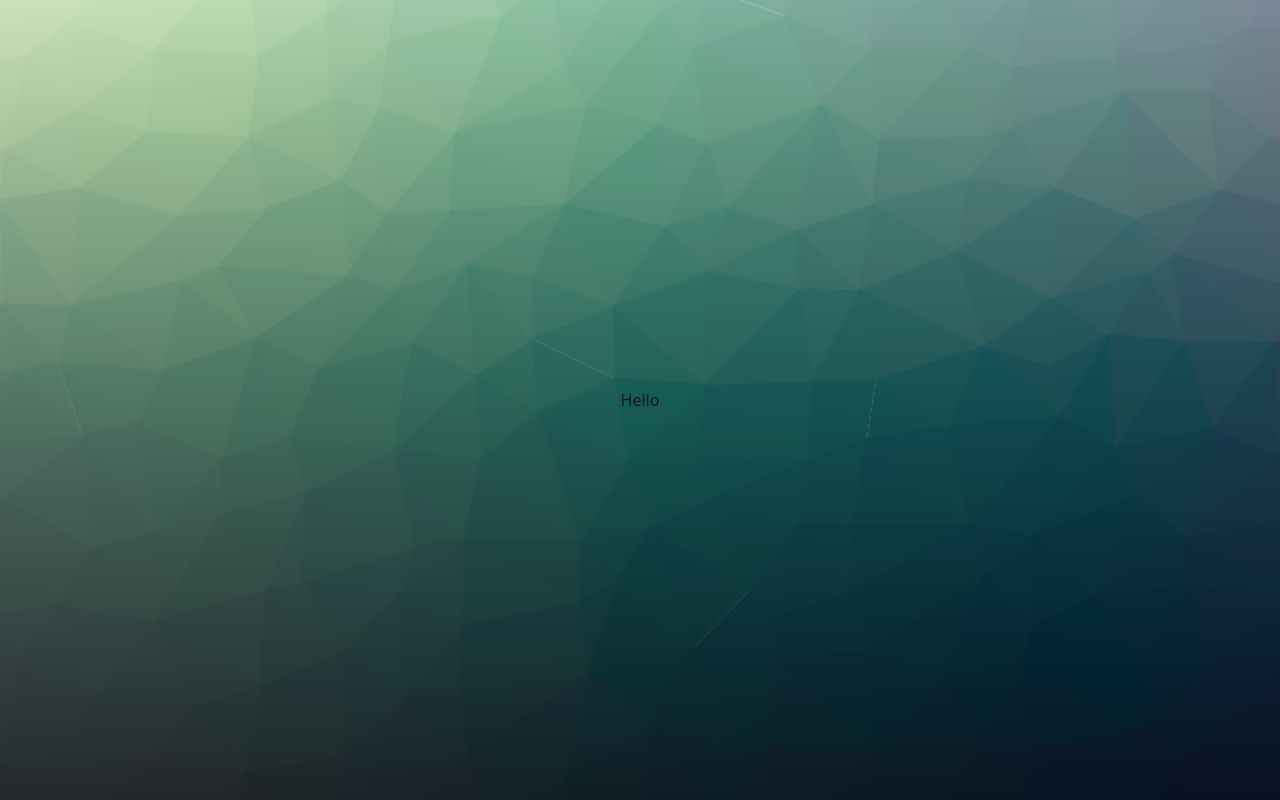
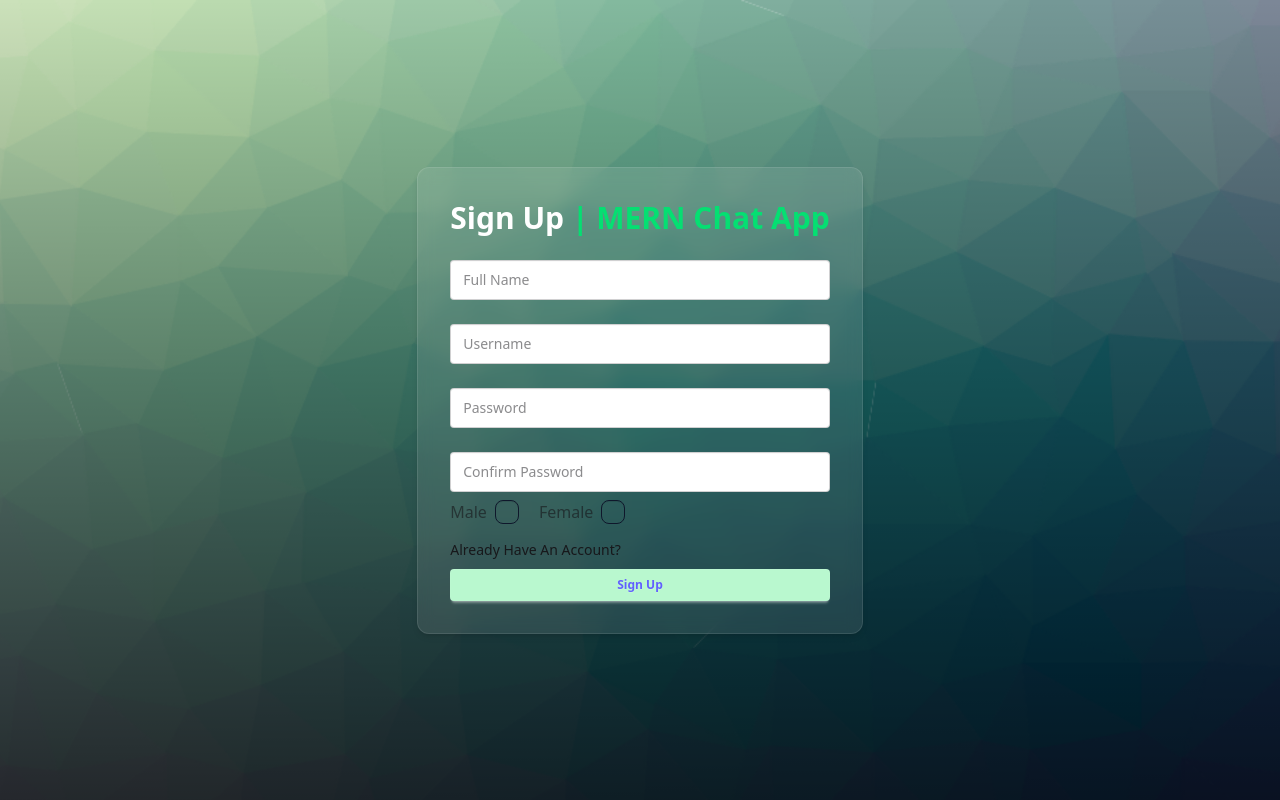
Before and after one commit to Vibhab-T/express-chat, a React (Vite) app in the folder frontend/: page / in a window 1280 px wide. Built offline with nearby package versions, Linux system fonts and the light colour scheme.

Commit message:
sign up page

```diff
--- /dev/null
+++ b/frontend/src/pages/signup/genderCheckbox.jsx
@@ -0,0 +1,26 @@
+const GenderCheckbox = () => {
+	return (
+		<div className='flex pt-2 pb-2 gap-5'>
+			<div className='form-control'>
+				<label className={`label gap-2 curson-pointer`}>
+					<span className='label-text'> Male </span>
+					<input
+						type='checkbox'
+						className='checkbox border-slate-900 checked:bg-accent-content checked:p-0'
+					/>
+				</label>
+			</div>
+			<div className='form-control'>
+				<label className={`label gap-2 curson-pointer`}>
+					<span className='label-text'> Female </span>
+					<input
+						type='checkbox'
+						className='checkbox border-slate-900 checked:bg-accent-content'
+					/>
+				</label>
+			</div>
+		</div>
+	);
+};
+
+export default GenderCheckbox;
--- a/frontend/src/pages/signup/signUp.jsx
+++ b/frontend/src/pages/signup/signUp.jsx
@@ -1,5 +1,64 @@
+import GenderCheckbox from './genderCheckbox';
+
 const SignUp = () => {
-	return <div>Hello</div>;
+	return (
+		<div className='flex flex-col items-center justify-center min-w-96 mx-auto min-h-screen'>
+			<div className='bg-white/10 backdrop-blur-sm rounded-xl border border-white/10 p-8 shadow-md'>
+				<h1 className='text-white text-3xl font-semibold text-center'>
+					Sign Up
+					<span className='text-green-400'> | MERN Chat App</span>
+				</h1>
+				<form>
+					<div>
+						<div>
+							<label className='label p-2'></label>
+							<input
+								type='text'
+								placeholder='Full Name'
+								className='w-full input input-bordered h-10'
+							/>
+						</div>
+						<div>
+							<label className='label p-2'></label>
+							<input
+								type='text'
+								placeholder='Username'
+								className='w-full input input-bordered h-10'
+							/>
+						</div>
+						<div>
+							<label className='label p-2'></label>
+							<input
+								type='password'
+								placeholder='Password'
+								className='w-full input input-bordered h-10'
+							/>
+						</div>
+						<div>
+							<label className='label p-2'></label>
+							<input
+								type='password'
+								placeholder='Confirm Password'
+								className='w-full input input-bordered h-10'
+							/>
+						</div>
+
+						<GenderCheckbox />
+
+						<a
+							href='#'
+							className='text-sm hover:underline hover:text-blue-400 mt-2 inline-block'>
+							Already Have An Account?
+						</a>
+
+						<div className='btn btn-block btn-sm mt-2 bg-green-200 text-indigo-500 rouded-sm border-none hover:bg-green-300 hover:text-blue-600'>
+							Sign Up
+						</div>
+					</div>
+				</form>
+			</div>
+		</div>
+	);
 };
 
 export default SignUp;
```
